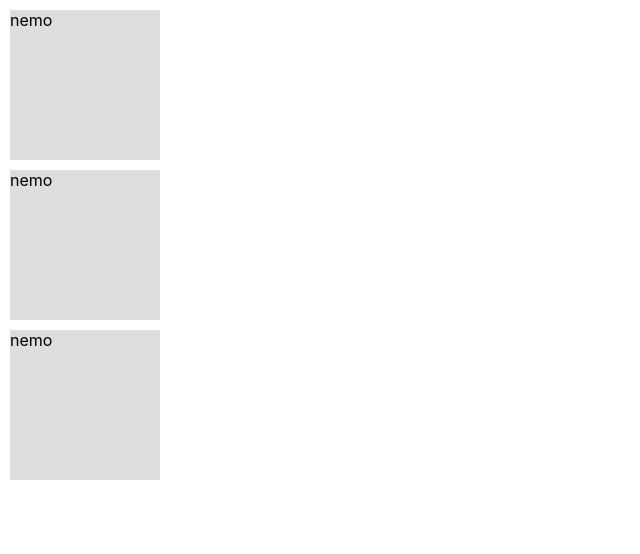
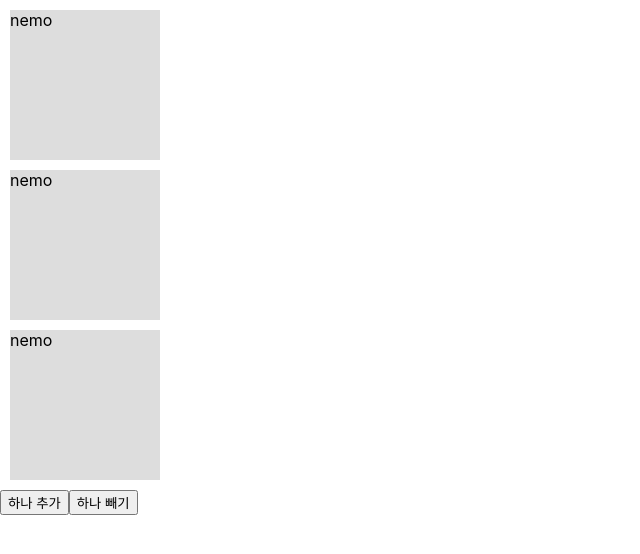
Before and after one commit to GAHYUN-P/reactprac4, a React (Create React App) app: page / in a window 1280 px wide. Shown: the top 554 px of the page, without its empty margins (0-640 px from the left). Built offline with nearby package versions, Linux system fonts and the light colour scheme.

Commit message:
클래스 컴포넌트로 네모뿌리기(2)

```diff
--- a/src/App.js
+++ b/src/App.js
@@ -12,15 +12,29 @@ class App extends React.Component {
     };
   }
 
-  componentDidMount(){
+  componentDidMount() {}
+
+  addNemo = () => {
+    this.setState({count: this.state.count + 1});
 
   }
+
+  removeNemo = () => {
+    if(this.state.count > 0) { //갯수가 마이너스가 안되게하기위해
+    this.setState({count: this.state.count - 1});
+  } else {
+    window.alert("네모가 없어요")
+  }
+  }
+
+
 
   render(){
     const nemo_count = Array.from({length: this.state.count}, (v, i) => i);
     // length가 this.state.count만큼인 배열을 만들어주고 이 배열에 index값을 하나하나 넣어줄거야
 
     console.log(nemo_count)
+    console.log(this.state)
 
     return (
       <div className="App">
@@ -38,6 +52,11 @@ class App extends React.Component {
             </div>
           )
         })}
+
+        <div>
+          <button onClick={this.addNemo}>하나 추가</button>
+          <button onClick={this.removeNemo}>하나 빼기</button>
+        </div>
       </div>
     );
   }
```
